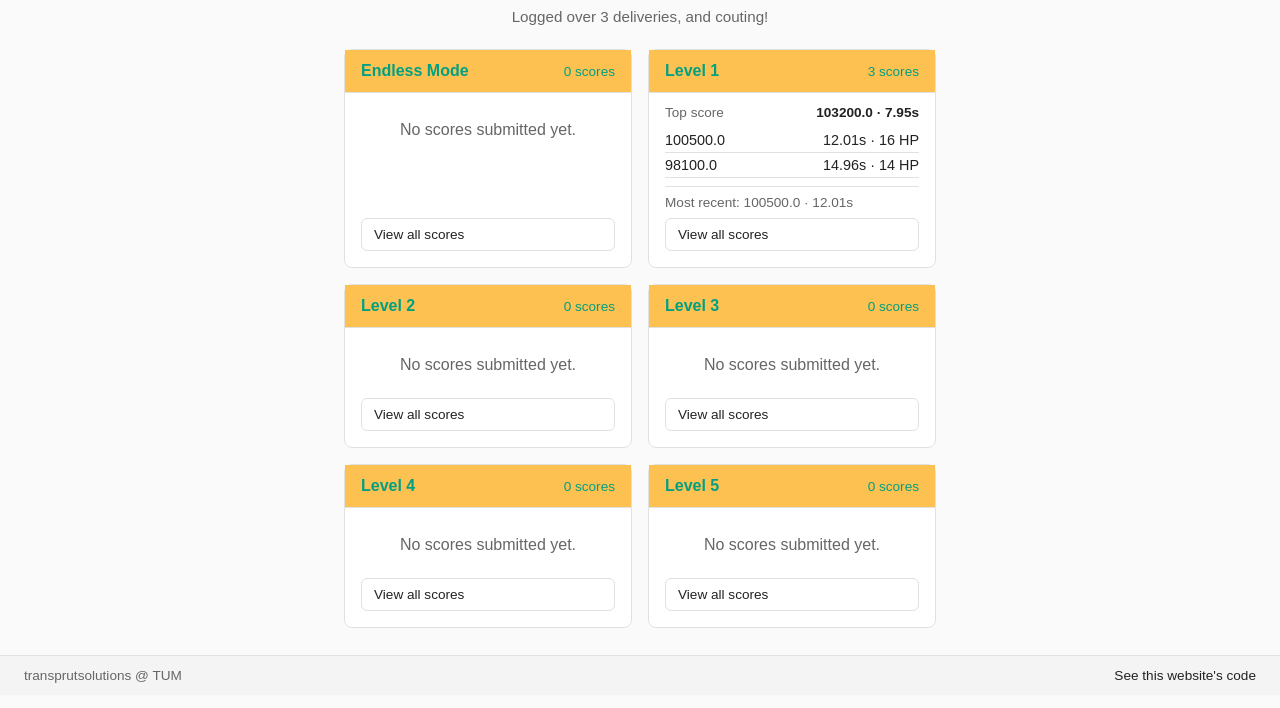
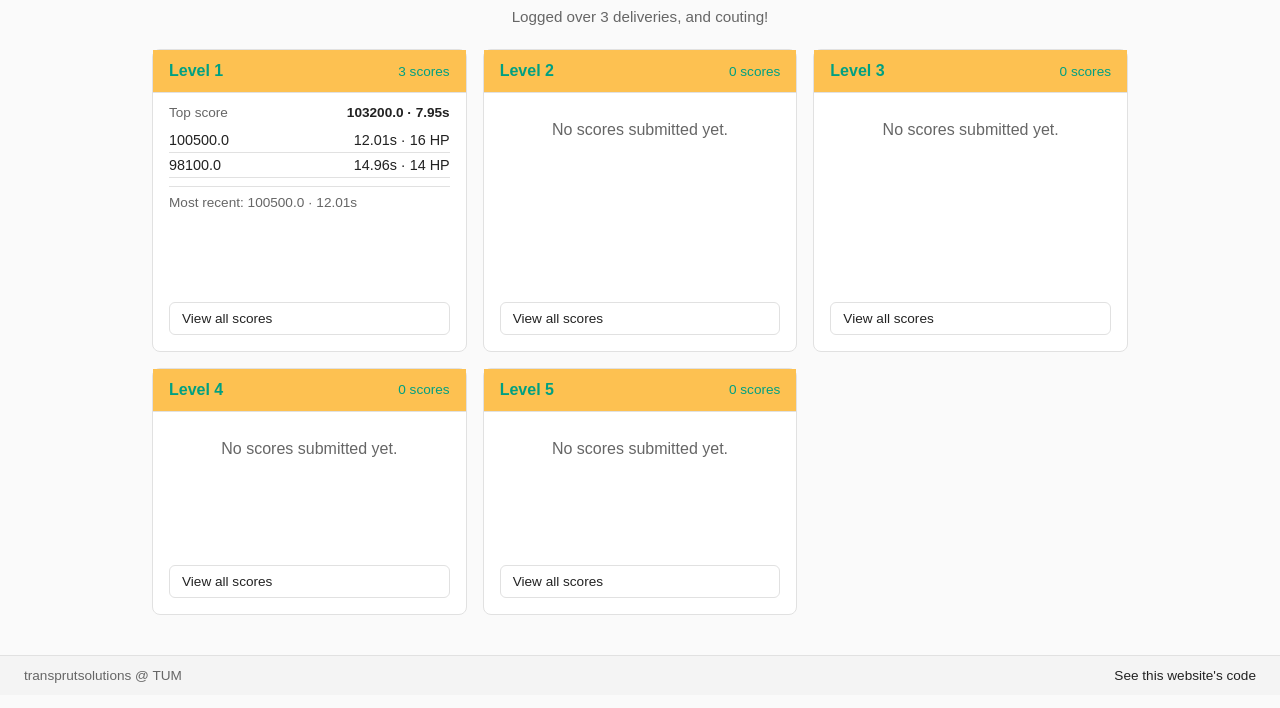
Before and after one commit to IanisDonica/webserverTransprut, a Django app: page /api/scores/list/ in a window 1280 px wide. Shown: the part 105-813 px from the top of the page. After the commit the page ends 788 px from the top, so only its background shows below. Run offline with Django 5.2, Linux system fonts and the light colour scheme; data comes from the database, SQL or seed files in the repository.

Commit message:
small fix

```diff
--- a/transprutSolutions/scores/static/scores/styles.css
+++ b/transprutSolutions/scores/static/scores/styles.css
@@ -90,13 +90,13 @@ main {
 
 @media (min-width: 1000px) {
   main {
-    margin-left: 25%;
-    margin-right: 25%;
+    margin-left: 10%;
+    margin-right: 10%;
     grid-template-columns: repeat(auto-fit, minmax(240px, 1fr));
   }
   .table-wrap {
-    margin-left: 25%;
-    margin-right: 25%;
+    margin-left: 10%;
+    margin-right: 10%;
   }
 }
 
--- a/transprutSolutions/scores/views.py
+++ b/transprutSolutions/scores/views.py
@@ -19,17 +19,21 @@ def create_score(request):
     if missing:
         return JsonResponse({"error": f"Missing fields: {', '.join(missing)}."}, status=400)
 
+    level = int(payload["level"])
+    if level not in range(1, 6):
+        return JsonResponse({"error": "Level must be between 1 and 5."}, status=400)
+
     ScoreEntry.objects.create(
         score=float(payload["score"]),
         time=float(payload["time"]),
         hp=int(payload["playerHp"]),
-        level=int(payload["level"]),
+        level=level,
     )
 
     return JsonResponse({"status": "ok"}, status=201)
 
 def list_scores(request):
-    levels = [0, 1, 2, 3, 4, 5]
+    levels = [1, 2, 3, 4, 5]
     boards = []
     total_records = 0
     for level in levels:
@@ -40,7 +44,7 @@ def list_scores(request):
         boards.append(
             {
                 "level": level,
-                "label": "Endless Mode" if level == 0 else f"Level {level}",
+                "label": f"Level {level}",
                 "top_score": top_four[0] if top_four else None,
                 "other_scores": top_four[1:],
                 "most_recent": most_recent,
@@ -59,6 +63,9 @@ def list_scores(request):
 
 
 def list_scores_by_level(request, level):
+    if level not in range(1, 6):
+        return JsonResponse({"error": "level shuld be 1-5"}, status=400)
+
     allowed_sorts = {
         "score": "score",
         "time": "time",
@@ -73,7 +80,7 @@ def list_scores_by_level(request, level):
     order_by = f"{sort_prefix}{sort_key}"
 
     entries = ScoreEntry.objects.filter(level=level).order_by(order_by, "-timestamp")
-    label = "Endless Mode" if level == 0 else f"Level {level}"
+    label = f"Level {level}"
     return render(
         request,
         "scores/level_list.html",
```
